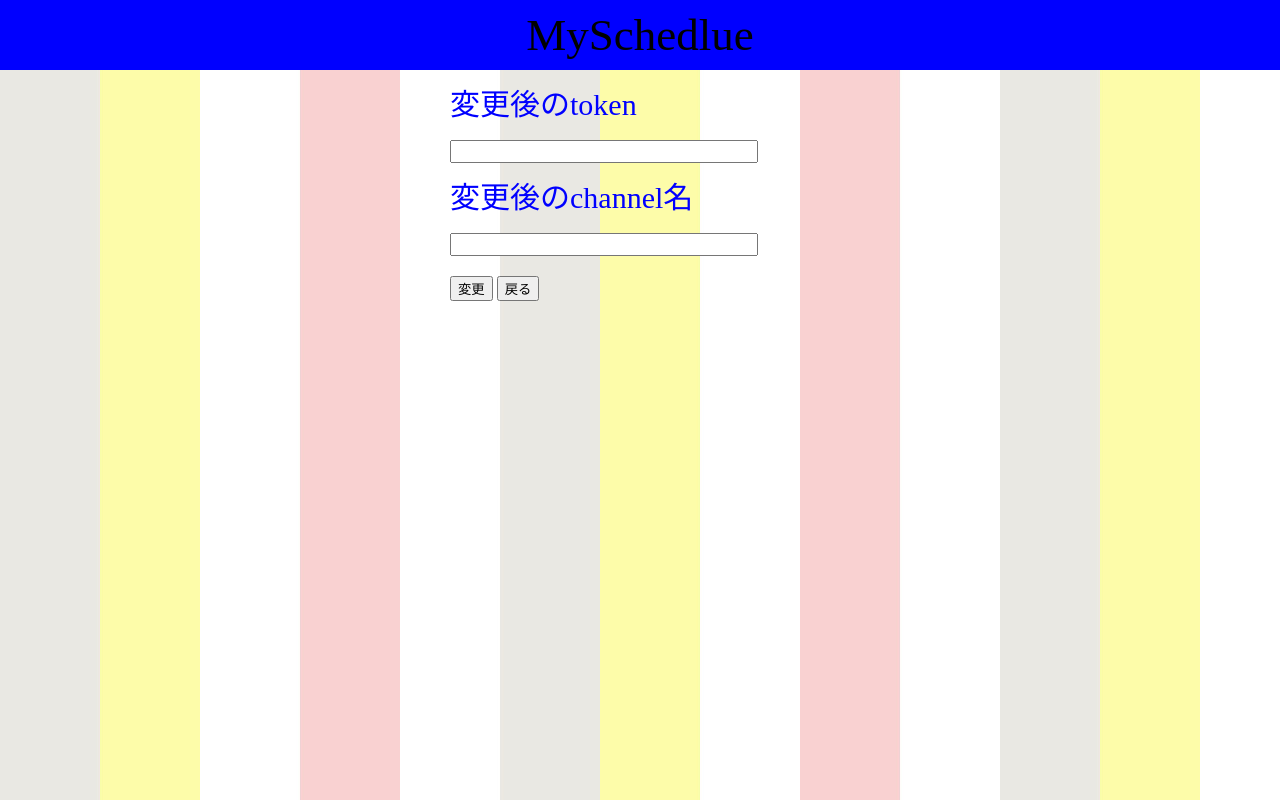
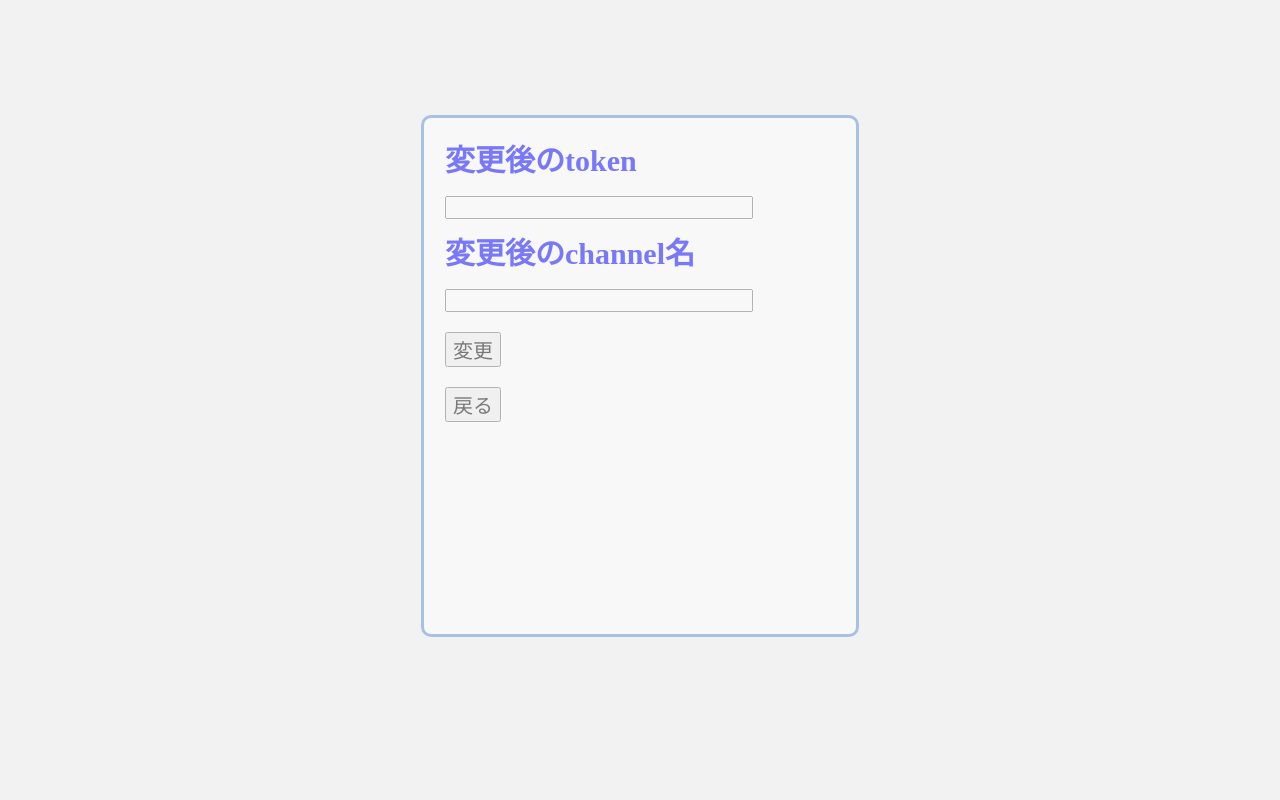
Before and after one commit to MasanobuRyuman/slackschedule, a PHP site: page /slackEdit.php in a window 1280 px wide. Run offline with PHP 8.4, Linux system fonts and the light colour scheme; data that the repository does not hold is empty.

Commit message:
デザイン変更

```diff
--- a/editSchedule.php
+++ b/editSchedule.php
@@ -7,10 +7,8 @@
     <title>Document</title>
     <link rel="stylesheet" href="static/style.css">
 </head>
-<body>
-    <div class="hedder">
-        <h1 class="titleName">MySchedlue</h1>
-    </div>
+<body class="editSchedlue_page">
+
     <form method="POST" action="main.php">
     <?php
     $_SESSION["before_schedule_time"] = mb_substr($_SESSION["edit_schedule_date"],0,19);
--- a/form.html
+++ b/form.html
@@ -8,7 +8,7 @@
     <link rel="stylesheet" href="static/style.css">
 </head>
 
-<body>
+<body class="form_page">
     <div class="hedder">
         <h1 class="titleName">MySchedlue</h1>
     </div>
@@ -23,9 +23,7 @@
         </a>
     </form>
 
-    <footer>
 
-    </footer>
 </body>
 
 </html>
--- a/main.html
+++ b/main.html
@@ -10,10 +10,7 @@
 </head>
 
 <body>
-    <div class="hedder">
-        <h1 class="titleName">MySchedlue</h1>
-    </div>
-    <div class="container">
+    <div class="main_page">
         <div class="clearfix">
             <form method="POST" action="main.php">
                 <button name="slackSetting" class="slack_setting">slackの設定</button>
--- a/registration.php
+++ b/registration.php
@@ -7,10 +7,7 @@
     <title>Document</title>
     <link rel="stylesheet" href="static/style.css">
 </head>
-<body>
-    <div class="hedder">
-        <h1 class="titleName">MySchedlue</h1>
-    </div>
+<body class="registration_page">>
     <div name="wrap">
         <h1 name="date" class="date">日付</h1>
         <?php
--- a/settingSchedule.php
+++ b/settingSchedule.php
@@ -8,10 +8,8 @@
     <link rel="stylesheet" href="static/style.css">
 </head>
 
-<body>
-    <div class="hedder">
-        <h1 class="titleName">MySchedlue</h1>
-    </div>
+<body class="settingSchedule_page">
+
     <div class="container">
         <h1 class="text-center">予定していること</h1>
         <?php
--- a/slackEdit.php
+++ b/slackEdit.php
@@ -8,10 +8,8 @@
     <link rel="stylesheet" href="static/style.css">
 </head>
 
-<body>
-    <div class="hedder">
-        <h1 class="titleName">MySchedlue</h1>
-    </div>
+<body class="slackEdit_page">
+    <div class="slackEdit_frame">
         <form method="POST" action="main.php">
             <?php
             $token = "";
@@ -34,7 +32,7 @@
             <button class="change_slack" name="changeDecsion">変更</button>
             <button class="back_slack" name="back_slack">戻る</button>
         </form>
-
+    </div>
 </body>
 
 </html>
--- a/static/style.css
+++ b/static/style.css
@@ -217,49 +250,87 @@ body {
 }
 
 /*slackSetting*/
+.slackSettingEdit_page {
+	background-color: #F2F2F2;
+}
+
+.slack_setting_frame {
+	padding: 0.5em 1em;
+    width:400px;
+	height: 500px;
+    font-weight: bold;
+    color: #6091d3;/*文字色*/
+    background: #FFF;
+	opacity: 0.5;
+    border: solid 3px #6091d3;/*線*/
+    border-radius: 10px;/*角の丸み*/
+	margin:auto;
+	margin-top:9%;
+}
+
 .token {
 	font-size: 30px;
 	margin-top:30px;
-	margin-left:450px;
+	margin-left:2px;
 	color:blue;
 }
 
 .token_setting {
 	font-size: 20px;
-	margin-top:5px;
-	margin-left:450px;
+	margin-top:15px;
+	margin-left:2px;
 }
 
 .channel_name {
 	font-size: 30px;
-	margin-top:10px;
-	margin-left:450px;
+	margin-top:15px;
+	margin-left:2px;
 	color:blue;
 }
 
 .channel_setting {
 	font-size: 20px;
-	margin-top:5px;
-	margin-left:450px;
+	margin-top:15px;
+	margin-left:2px;
 }
 
 .slack_change{
 	display: block;
-	margin-top: 10px;
-	margin-left: 450px;
+	font-size: 20px;
+	margin-top: 30px;
+	margin-left: 2px;
 }
 
 .slack_back {
 	display: block;
-	margin-top: 10px;
-	margin-left: 450px;
+	font-size: 20px;
+	margin-top: 20px;
+	margin-left: 2px;
 }
 
 /*slack設定編集ページ*/
+.slackEdit_page {
+	background-color:#F2F2F2;
+}
+
+.slackEdit_frame {
+	padding: 0.5em 1em;
+    width:400px;
+	height: 500px;
+    font-weight: bold;
+    color: #6091d3;/*文字色*/
+    background: #FFF;
+	opacity: 0.5;
+    border: solid 3px #6091d3;/*線*/
+    border-radius: 10px;/*角の丸み*/
+	margin:auto;
+	margin-top:9%;
+}
+
 .token_input_name {
 	font-size:30px;
 	margin-top: 20px;
-	margin-left:450px;
+	margin-left:5px;
 	color:blue;
 }
 
@@ -268,13 +339,13 @@ body {
 	font-size:15px;
 	width:300px;
 	margin-top: 20px;
-	margin-left:450px;
+	margin-left:5px;
 }
 
 .edit_channel_name {
 	font-size:30px;
 	margin-top: 20px;
-	margin-left:450px;
+	margin-left:5px;
 	color:blue;
 }
 
@@ -283,15 +354,27 @@ body {
 	font-size:15px;
 	width:300px;
 	margin-top: 20px;
-	margin-left:450px;
+	margin-left:5px;
 }
 
 .change_slack {
+	font-size: 20px;
 	margin-top: 20px;
-	margin-left:450px;
+	margin-left:5px;
+}
+
+.back_slack {
+	font-size:20px;
+	display: block;
+	margin-top: 20px;
+	margin-left:5px;
 }
 
 /*予定ページ*/
+.registration_page {
+	background-color:#F2F2F2;
+}
+
 .date {
 	font-size: 25px;
 	margin-top:30px;
@@ -472,10 +559,6 @@ body {
 	margin-left: 450px;
 }
 
-body {
-	background-image: url("22071184.jpg");
-}
-
 .table {
 	background-color: white;
 }
```
Also changed, not shown: other parts of static/style.css (+53 -16 lines), index.html (+10 -11 lines), login.html (+2 -7 lines), slackSettingEdit.php (+3 -4 lines), static/pexels-the-lazy-artist-gallery-999267.jpg (added), 1 other file. Lines whose indentation alone changed are shown as unchanged.
